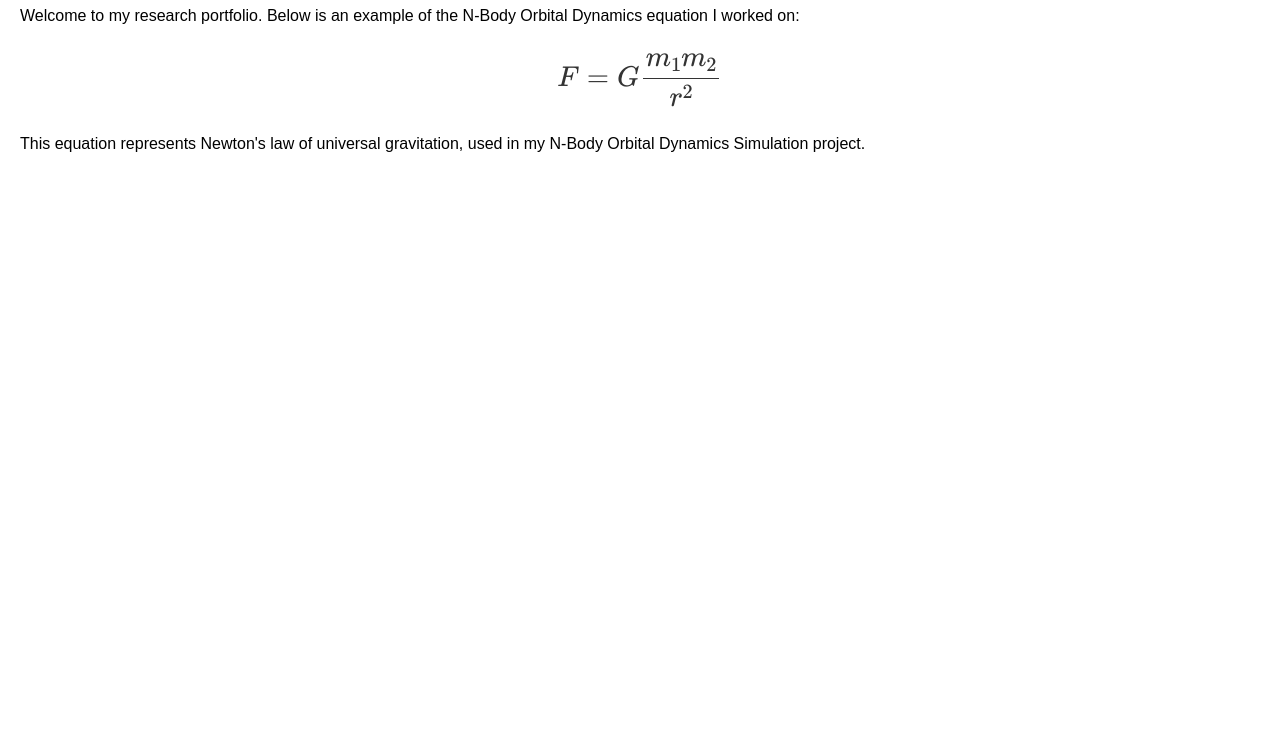
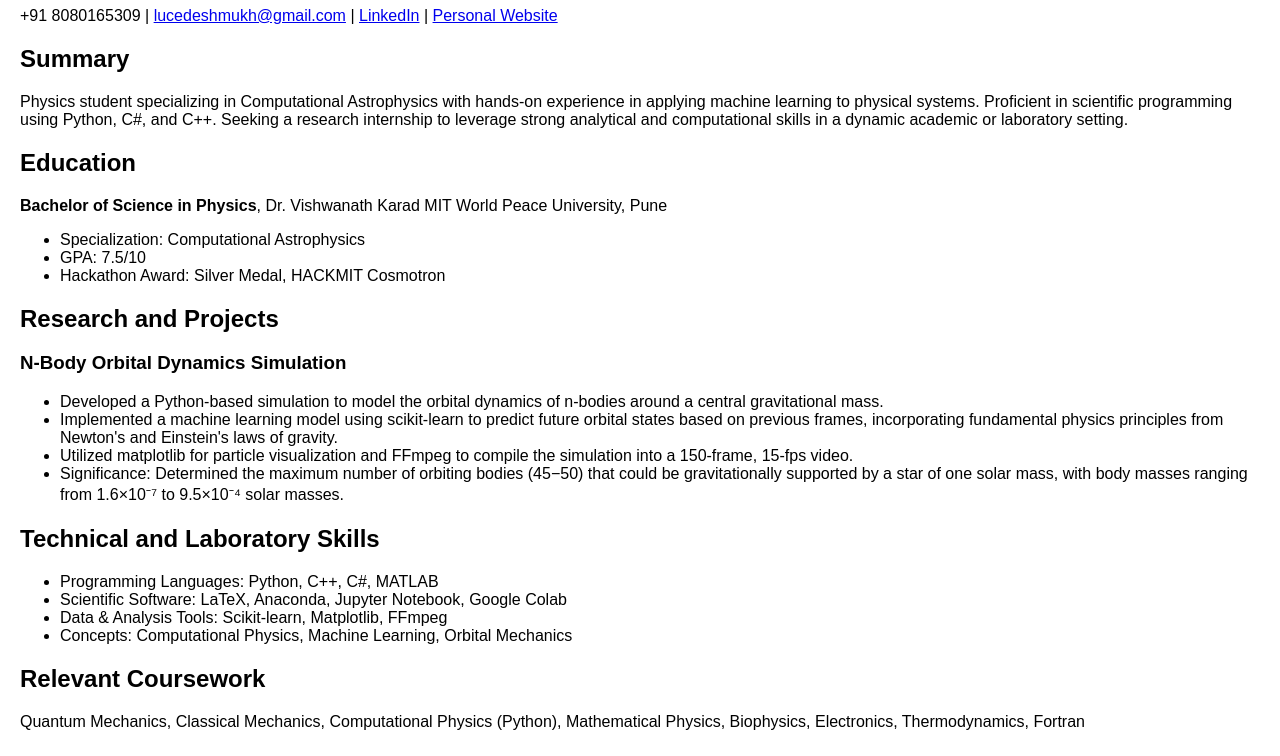
Before and after one commit to LuceilIsRight/Research-Portfolio, a plain HTML site: page index.html in a window 1280 px wide. Shown: the part 73-829 px from the top of the page. Before the commit the page ends 800 px from the top, so only its background shows below. Drawn offline with nearby package versions, Linux system fonts and the light colour scheme.

Commit message:
Update index.html

```diff
--- a/index.html
+++ b/index.html
@@ -10,11 +10,51 @@
         body { font-family: Arial, sans-serif; margin: 20px; }
         h1 { color: #2E7D32; }
         .equation { font-size: 1.5em; color: #333; }
+        .contact { margin-bottom: 20px; }
+        .section { margin-top: 15px; }
     </style>
 </head>
 <body>
-    <h1>Param Deshmukh - Physics Student Research</h1>
-    <p>Welcome to my research portfolio. Below is an example of the N-Body Orbital Dynamics equation I worked on:</p>
+    <h1>Param Deshmukh - Physics Research Portfolio</h1>
+    <div class="contact">
+        +91 8080165309 | <a href="mailto:lucedeshmukh@gmail.com">lucedeshmukh@gmail.com</a> | <a href="#">LinkedIn</a> | <a href="#">Personal Website</a>
+    </div>
+    <div class="section">
+        <h2>Summary</h2>
+        <p>Physics student specializing in Computational Astrophysics with hands-on experience in applying machine learning to physical systems. Proficient in scientific programming using Python, C#, and C++. Seeking a research internship to leverage strong analytical and computational skills in a dynamic academic or laboratory setting.</p>
+    </div>
+    <div class="section">
+        <h2>Education</h2>
+        <p><strong>Bachelor of Science in Physics</strong>, Dr. Vishwanath Karad MIT World Peace University, Pune</p>
+        <ul>
+            <li>Specialization: Computational Astrophysics</li>
+            <li>GPA: 7.5/10</li>
+            <li>Hackathon Award: Silver Medal, HACKMIT Cosmotron</li>
+        </ul>
+    </div>
+    <div class="section">
+        <h2>Research and Projects</h2>
+        <h3>N-Body Orbital Dynamics Simulation</h3>
+        <ul>
+            <li>Developed a Python-based simulation to model the orbital dynamics of n-bodies around a central gravitational mass.</li>
+            <li>Implemented a machine learning model using scikit-learn to predict future orbital states based on previous frames, incorporating fundamental physics principles from Newton's and Einstein's laws of gravity.</li>
+            <li>Utilized matplotlib for particle visualization and FFmpeg to compile the simulation into a 150-frame, 15-fps video.</li>
+            <li>Significance: Determined the maximum number of orbiting bodies (45−50) that could be gravitationally supported by a star of one solar mass, with body masses ranging from 1.6×10⁻⁷ to 9.5×10⁻⁴ solar masses.</li>
+        </ul>
+    </div>
+    <div class="section">
+        <h2>Technical and Laboratory Skills</h2>
+        <ul>
+            <li>Programming Languages: Python, C++, C#, MATLAB</li>
+            <li>Scientific Software: LaTeX, Anaconda, Jupyter Notebook, Google Colab</li>
+            <li>Data & Analysis Tools: Scikit-learn, Matplotlib, FFmpeg</li>
+            <li>Concepts: Computational Physics, Machine Learning, Orbital Mechanics</li>
+        </ul>
+    </div>
+    <div class="section">
+        <h2>Relevant Coursework</h2>
+        <p>Quantum Mechanics, Classical Mechanics, Computational Physics (Python), Mathematical Physics, Biophysics, Electronics, Thermodynamics, Fortran</p>
+    </div>
     <div class="equation">
         $$ F = G \frac{m_1 m_2}{r^2} $$
     </div>
```
